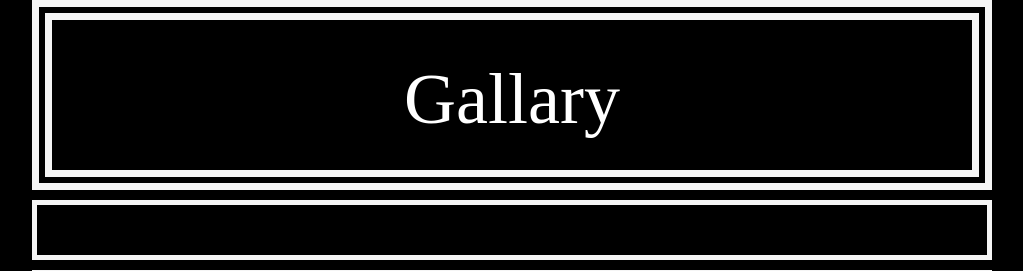
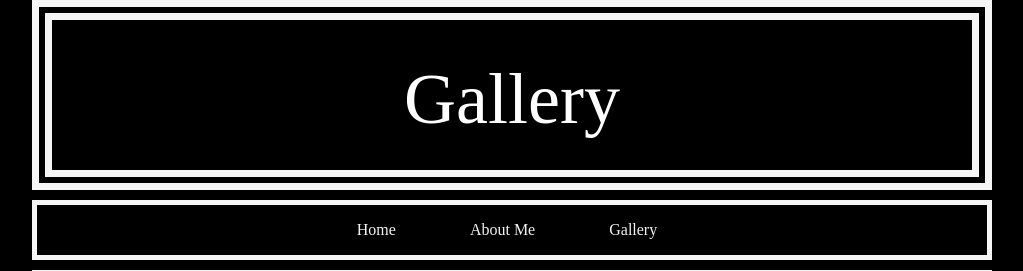
Before and after one commit to fccc-sd/two-column-web-site-JacReeper, a plain HTML site: page page3.html in a window 1280 px wide. Shown: the top 271 px of the page, without its empty margins (128-1151 px from the left). Drawn offline with Linux system fonts and the light colour scheme.

Commit message:
done 100%

```diff
--- a/Style.css
+++ b/Style.css
@@ -140,7 +140,7 @@ nav li
 }
 nav a:link
 {
-    color: rgb(0, 0, 0);
+    color: rgb(243, 243, 243);
     text-decoration: none;
 }
 nav a:visited
--- a/page3.html
+++ b/page3.html
@@ -15,14 +15,14 @@
     <div id = "container">
 
             <header>
-                Gallary
+                Gallery
             </header>
 
             <nav>
                 <ul>
-                    <li><a href="page1.html">Home</a></li>
+                    <li><a href="index.html">Home</a></li>
                     <li><a href="page2.html">About Me</a></li>
-                    <li><a href="page3.html">Gallary</a></li>
+                    <li><a href="page3.html">Gallery</a></li>
                 </ul>
             </nav>
 
```
Also changed, not shown: index.html (+2 -2 lines), page2.html (+2 -2 lines).
